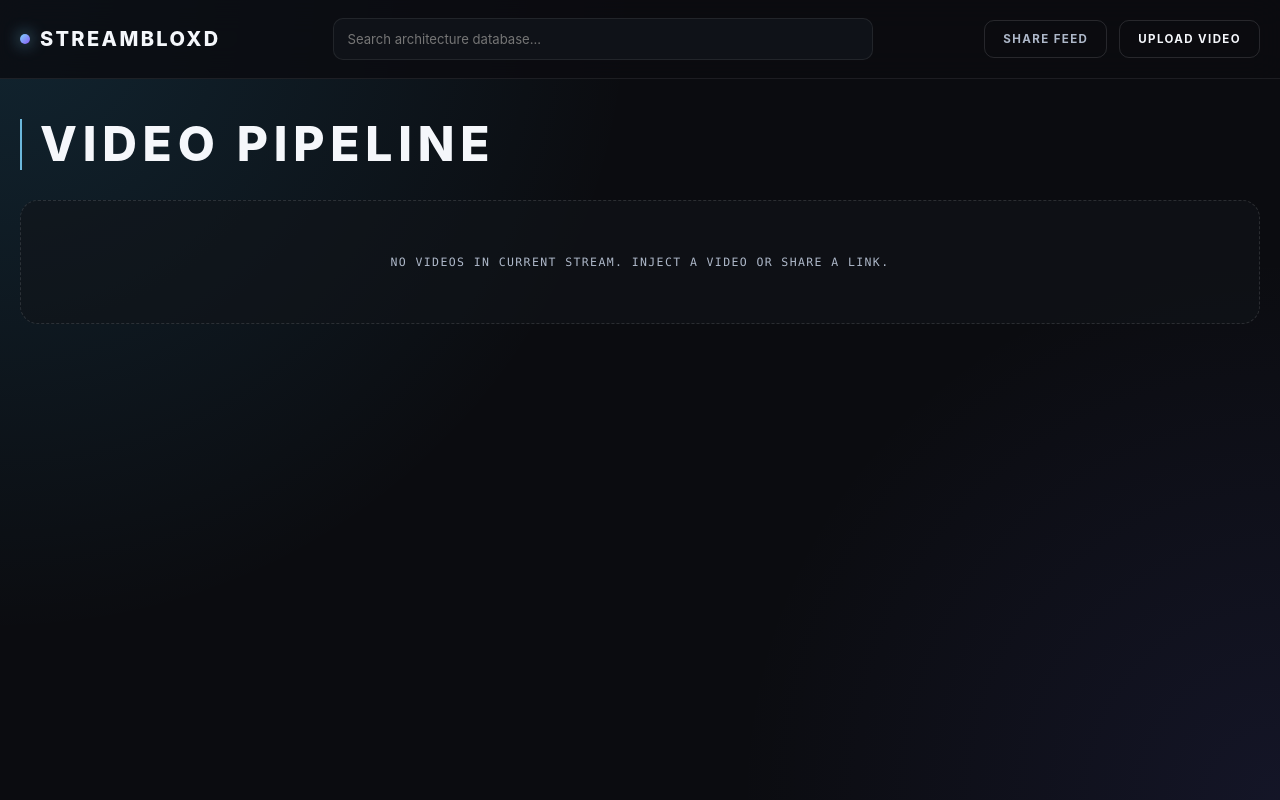
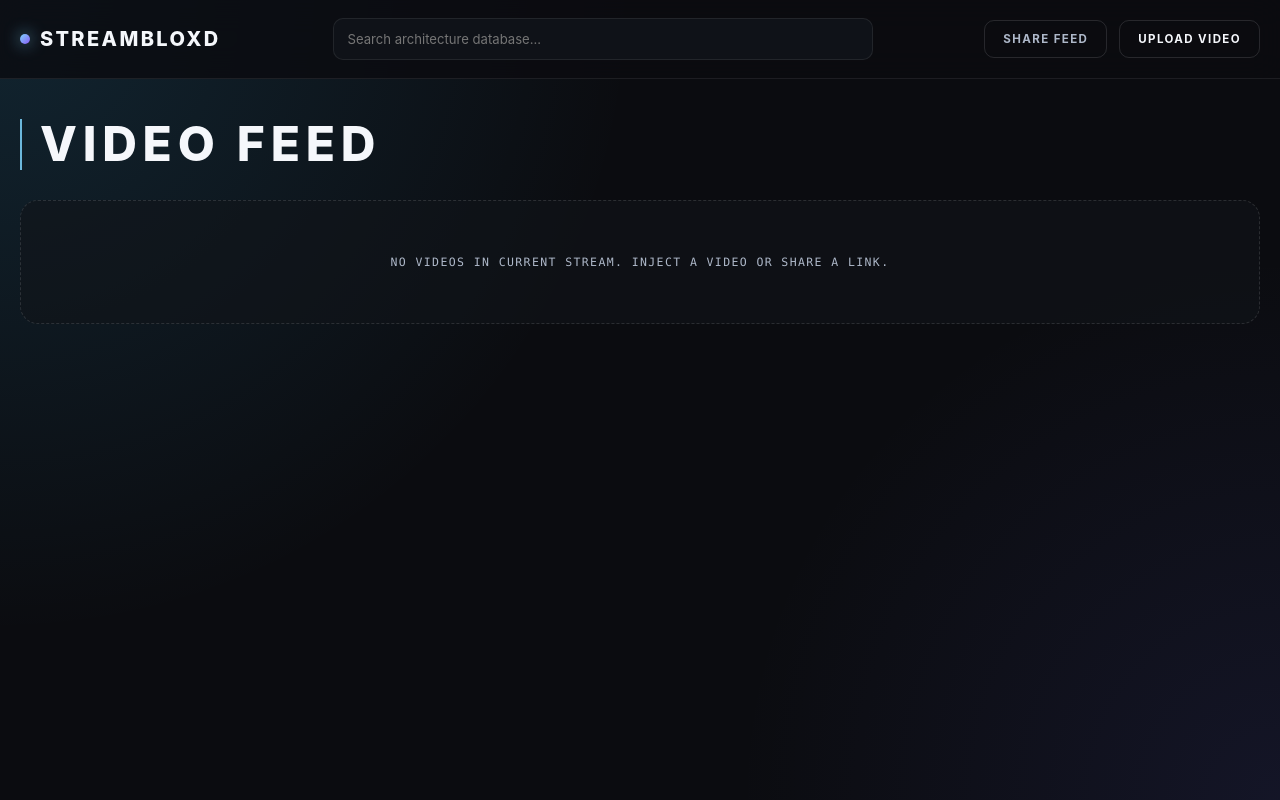
Before and after one commit to Shahadah-studs/StreambloxdHTML, a plain HTML site: page index.html in a window 1280 px wide. Drawn offline with Linux system fonts and the light colour scheme.

Commit message:
Change header title from 'Video Pipeline' to 'Video Feed'

```diff
--- a/index.html
+++ b/index.html
@@ -386,7 +386,7 @@
 
     <main>
         <div class="header-section">
-            <h1> Video Pipeline</h1>
+            <h1> Video Feed</h1>
 
         </div>
         <div id="video-grid"></div>
```
